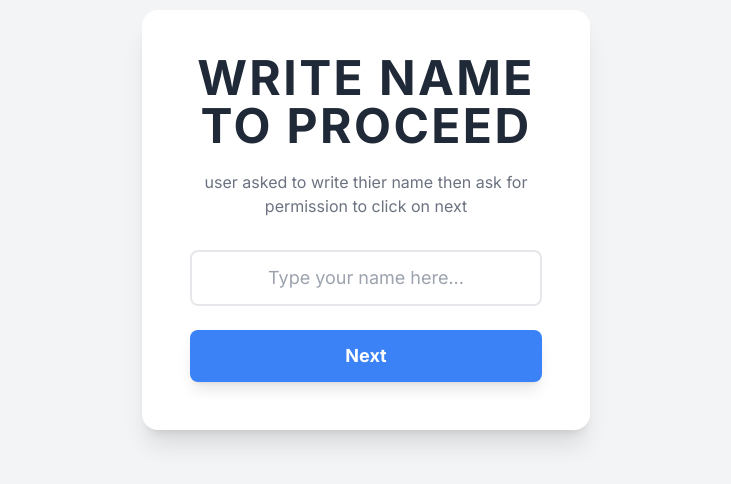
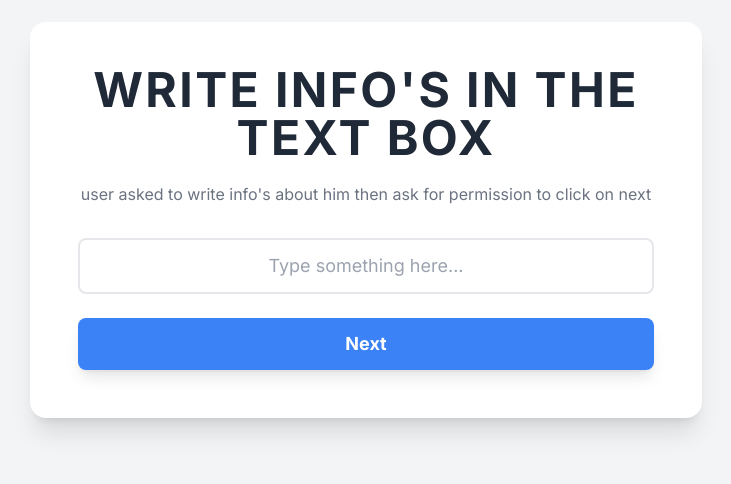
Before and after one commit to SlowLow999/WRITE-NAME-TO-PROCEED, a plain HTML site: page index.html in a window 1280 px wide. Shown: the part 180-664 px from the top of the page, without its empty margins (274-1005 px from the left). Drawn offline with nearby package versions, Linux system fonts and the light colour scheme.

Commit message:
Update index.html

```diff
--- a/index.html
+++ b/index.html
@@ -27,22 +27,22 @@
     </style>
 </head>
 <body class="bg-gray-100 flex items-center justify-center min-h-screen p-4">
-    <!-- Main container with Tailwind CSS classes for styling -->
-    <div class="bg-white p-10 md:p-12 rounded-2xl shadow-xl max-w-md w-full text-center">
+    <!-- Main container with Tailwind CSS classes for styling - UPDATED for size -->
+    <div class="bg-white p-10 md:p-12 rounded-2xl shadow-xl max-w-2xl w-full text-center">
         <!-- Heading with Tailwind classes - UPDATED -->
-        <h1 class="text-4xl md:text-5xl font-bold text-gray-800 mb-4 uppercase tracking-wider">WRITE NAME TO PROCEED</h1>
+        <h1 class="text-4xl md:text-5xl font-bold text-gray-800 mb-4 uppercase tracking-wider">write info's in the text box</h1>
 
         <!-- Instructional text - UPDATED -->
-        <p class="text-gray-500 mb-8">user asked to write thier name then ask for permission to click on next</p>
+        <p class="text-gray-500 mb-8">user asked to write info's about him then ask for permission to click on next</p>
 
         <!-- Input field with Tailwind classes -->
         <input
             type="text"
             class="w-full px-4 py-3 mb-6 text-center border-2 border-gray-200 rounded-lg text-lg focus:outline-none focus:ring-2 focus:ring-blue-500 focus:border-transparent transition"
-            placeholder="Type your name here..."
+            placeholder="Type something here..."
             id="nameInput">
 
-        <!-- Next button with Tailwind classes - UPDATED (removed 'disabled') -->
+        <!-- Next button with Tailwind classes -->
         <button
             class="w-full bg-blue-500 text-white font-bold py-3 px-6 rounded-lg text-lg shadow-lg hover:bg-blue-600 transition-all duration-300 ease-in-out transform hover:scale-105"
             id="nextButton">
```
